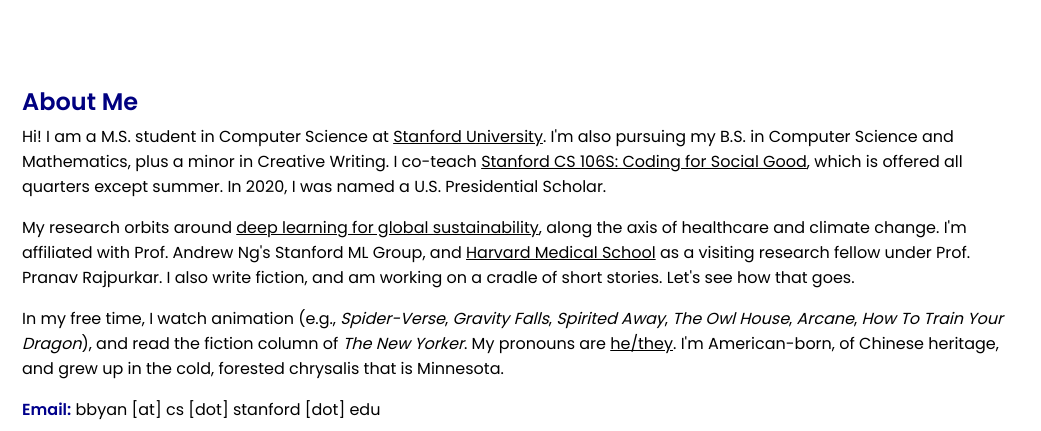
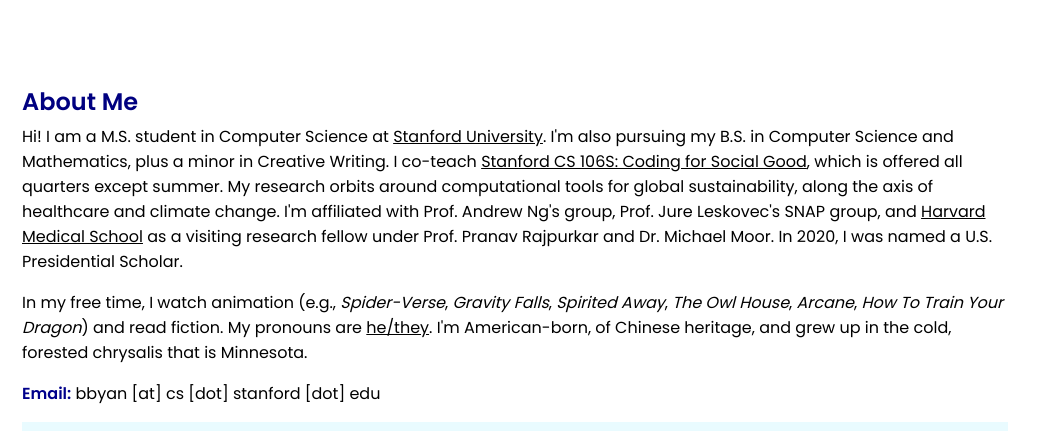
Before and after one commit to yanbenjamin/yanbenjamin.github.io, a plain HTML site: page index.html in a window 1280 px wide. Shown: the top 431 px of the page, 239-1280 px from the left. Drawn offline with Linux system fonts and the light colour scheme.

Commit message:
changed bio

```diff
--- a/index.html
+++ b/index.html
@@ -51,11 +51,9 @@
         <div style = "margin-left: 20px">
 
         <h2 style = "color: navy; margin-bottom: 5px">About Me</h2>
-        <p style = "margin-top: 0px">Hi! I am a M.S. student in Computer Science at <u>Stanford University</u>. I'm also pursuing my B.S. in Computer Science and Mathematics, plus a minor in Creative Writing. I co-teach <u>Stanford CS 106S: Coding for Social Good</u>, which is offered all quarters except summer. In 2020, I was named a U.S. Presidential Scholar. </p>
+        <p style = "margin-top: 0px">Hi! I am a M.S. student in Computer Science at <u>Stanford University</u>. I'm also pursuing my B.S. in Computer Science and Mathematics, plus a minor in Creative Writing. I co-teach <u>Stanford CS 106S: Coding for Social Good</u>, which is offered all quarters except summer. My research orbits around computational tools for global sustainability, along the axis of healthcare and climate change. I'm affiliated with Prof. Andrew Ng's group, Prof. Jure Leskovec's SNAP group, and <u>Harvard Medical School</u> as a visiting research fellow under Prof. Pranav Rajpurkar and Dr. Michael Moor. In 2020, I was named a U.S. Presidential Scholar.
 
-        <p>My research orbits around <u>deep learning for global sustainability</u>, along the axis of healthcare and climate change. I'm affiliated with Prof. Andrew Ng's Stanford ML Group, and <u>Harvard Medical School</u> as a visiting research fellow under Prof. Pranav Rajpurkar. I also write fiction, and am working on a cradle of short stories. Let's see how that goes.
-
-        <p>In my free time, I watch animation (e.g., <em>Spider-Verse</em>, <em>Gravity Falls</em>, <em>Spirited Away</em>, <em>The Owl House</em>, <em>Arcane</em>, <em>How To Train Your Dragon</em>), and read the fiction column of <em>The New Yorker</em>. My pronouns are <u>he/they</u>. I'm American-born, of Chinese heritage, and grew up in the cold, forested chrysalis that is Minnesota.</p>
+        <p>In my free time, I watch animation (e.g., <em>Spider-Verse</em>, <em>Gravity Falls</em>, <em>Spirited Away</em>, <em>The Owl House</em>, <em>Arcane</em>, <em>How To Train Your Dragon</em>) and read fiction. My pronouns are <u>he/they</u>. I'm American-born, of Chinese heritage, and grew up in the cold, forested chrysalis that is Minnesota.</p>
 
         <p><b style = "color: darkblue">Email:</b> bbyan [at] cs [dot] stanford [dot] edu</p>
 
```
